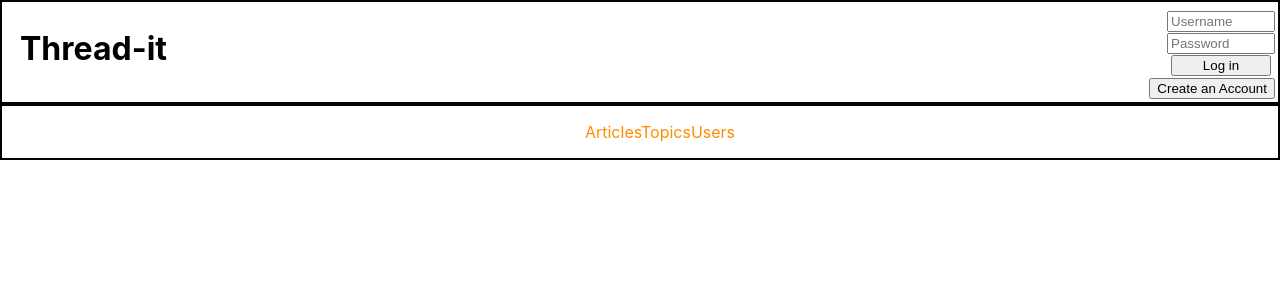
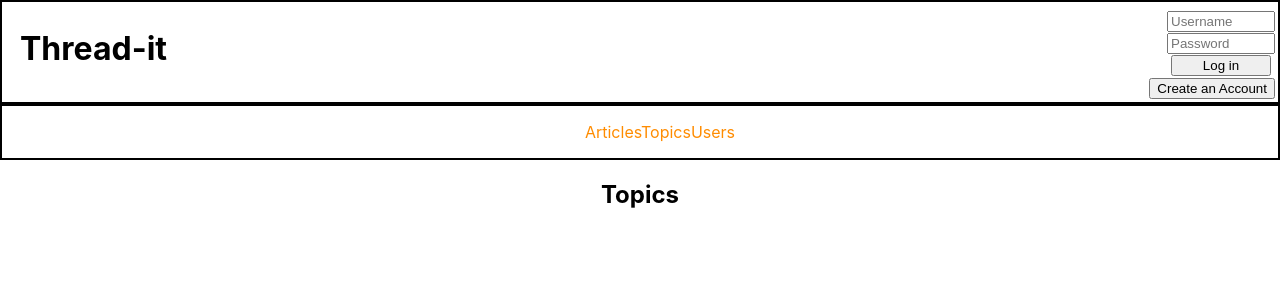
Before and after one commit to Edd-Cole/nc-news, a React (Create React App) app: page /topics in a window 1280 px wide. Shown: the top 300 px of the page. Built offline with nearby package versions, Linux system fonts and the light colour scheme.

Commit message:
Adding some changes to code, creating new file for Topics

```diff
--- a/src/App.css
+++ b/src/App.css
@@ -123,7 +123,7 @@ Header {
 }
 
 .articleInfo > p {
-    font-size: 0.8rem;
+    font-size: 0.7rem;
     margin: 0px;
 }
 
--- a/src/App.js
+++ b/src/App.js
@@ -8,6 +8,7 @@ import Users from "./components/Users"
 import Username from './components/Username';
 import Article from "./components/Article"
 import Comments from './components/Comment';
+import Topics from './components/Topics';
 
 function App() {
     const [articles, setArticles] = useState([])
@@ -35,6 +36,9 @@ function App() {
             <Route exact path="/articles/:article_id/comments">
                 <Comments articles={articles} article={article} setArticle={setArticle} setVote={setVote} commentValue={commentValue} setCommentValue={setCommentValue}/>
             </Route>
+            <Route exact path="/topics">
+                <Topics />
+            </Route>
         </Switch>
     </section>
   )}
--- a/src/components/Article.js
+++ b/src/components/Article.js
@@ -66,7 +66,7 @@ const Article = ({vote, setVote, article, setArticle, setCommentValue, commentVa
         <p>{article.author} - {article.created_at}</p>
         <p>{article.body}</p>
         <hr></hr>
-        <span className="articleFooterInfo"><Link to={`/articles/${article_id}/comments`}>{article.comment_count} comments </Link> &nbsp;&nbsp;&nbsp; - &nbsp;&nbsp;&nbsp; <Link>t/{article.topic}</Link></span>
+        <span className="articleFooterInfo"><Link to={`/articles/${article_id}/comments`}>{article.comment_count} comments </Link> &nbsp;&nbsp;&nbsp; - &nbsp;&nbsp;&nbsp; <Link to={`/articles?topic=${article.topic}`}>t/{article.topic}</Link></span>
         <section className="articleComments">
         <h3>Top Comment:</h3>
         <hr></hr>
--- a/src/components/Home.js
+++ b/src/components/Home.js
@@ -45,7 +45,10 @@ const Home = ({articles, setArticles, vote, setVote, article}) => {
                         </section>
                         </Link>
                         <section className="articleInfo">
-                            <p>{article.comment_count} <Link to={commentLink}>Comments</Link> - <Link to={userLink}>{article.author}</Link> - {article.created_at.slice(0,10)}</p>
+                            <p><Link to={`/articles?topic=${article.topic}`}>t/{article.topic}</Link> &nbsp;-&nbsp;
+                            {article.comment_count} <Link to={commentLink}>Comments</Link> &nbsp;-&nbsp;
+                            <Link to={userLink}>{article.author.length < 10 ? article.author : article.author.slice(0,6) + "..."}</Link> &nbsp;- &nbsp;
+                            {article.created_at.slice(0,10)}</p>
                         </section>
                     </section>
                 })}
--- /dev/null
+++ b/src/components/Topics.js
@@ -0,0 +1,9 @@
+const Topics = () => {
+    return (
+        <section>
+            <h2>Topics</h2>
+        </section>
+    )
+}
+
+export default Topics;
--- a/src/utils.js
+++ b/src/utils.js
@@ -27,7 +27,7 @@ const voteArticle = (event, articles, article_id, setArticles, setVote, article)
     setArticles(newArticles)
 }
 
-const commentVote = (comment_id, value, comments, setComments, comment) => {
+const commentVote = (comment_id, value, comments, setComments) => {
     const newComments = createNew(comments)
     if(value === "+") {
     newComments.map(comment => {
```
Also changed, not shown: bugs.txt.
